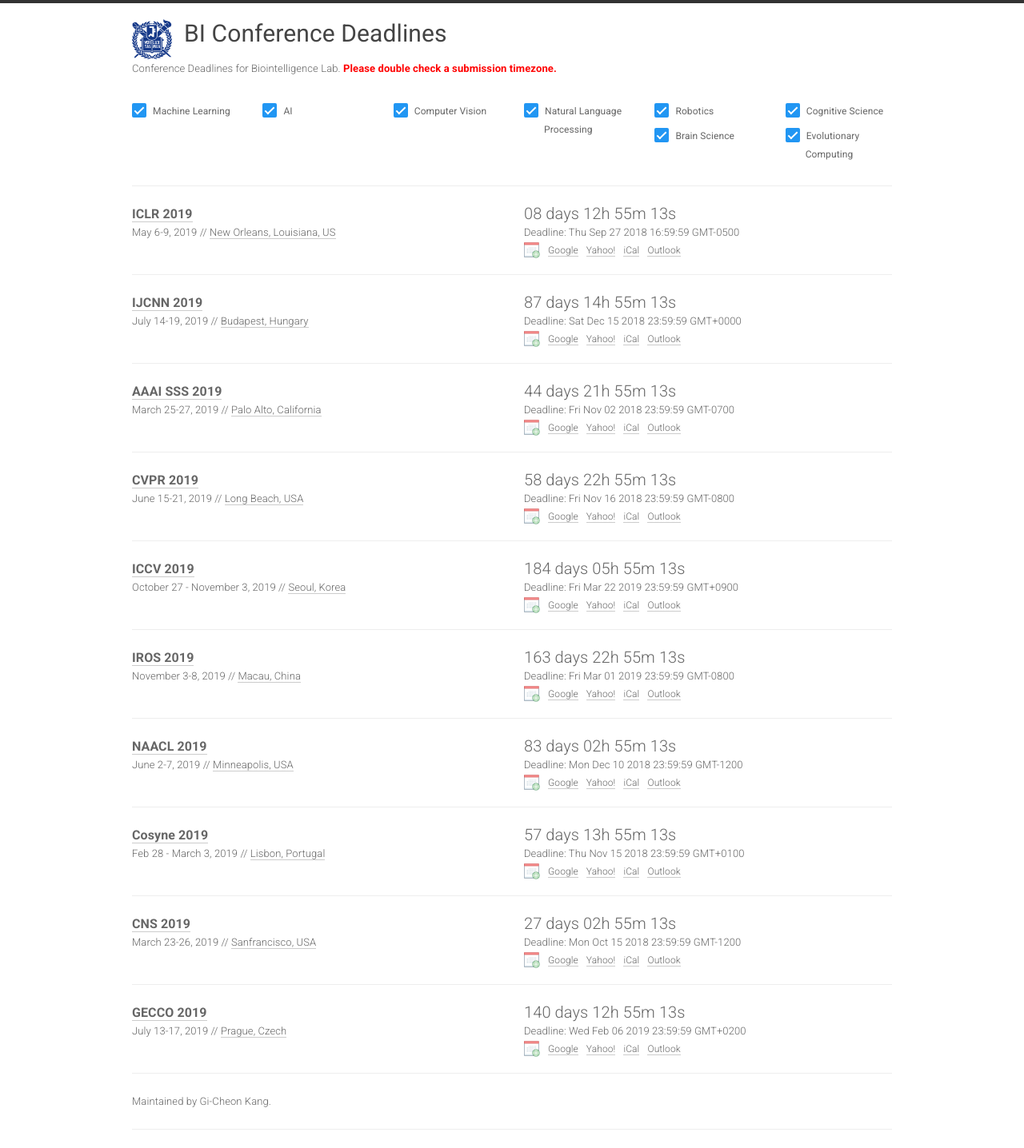
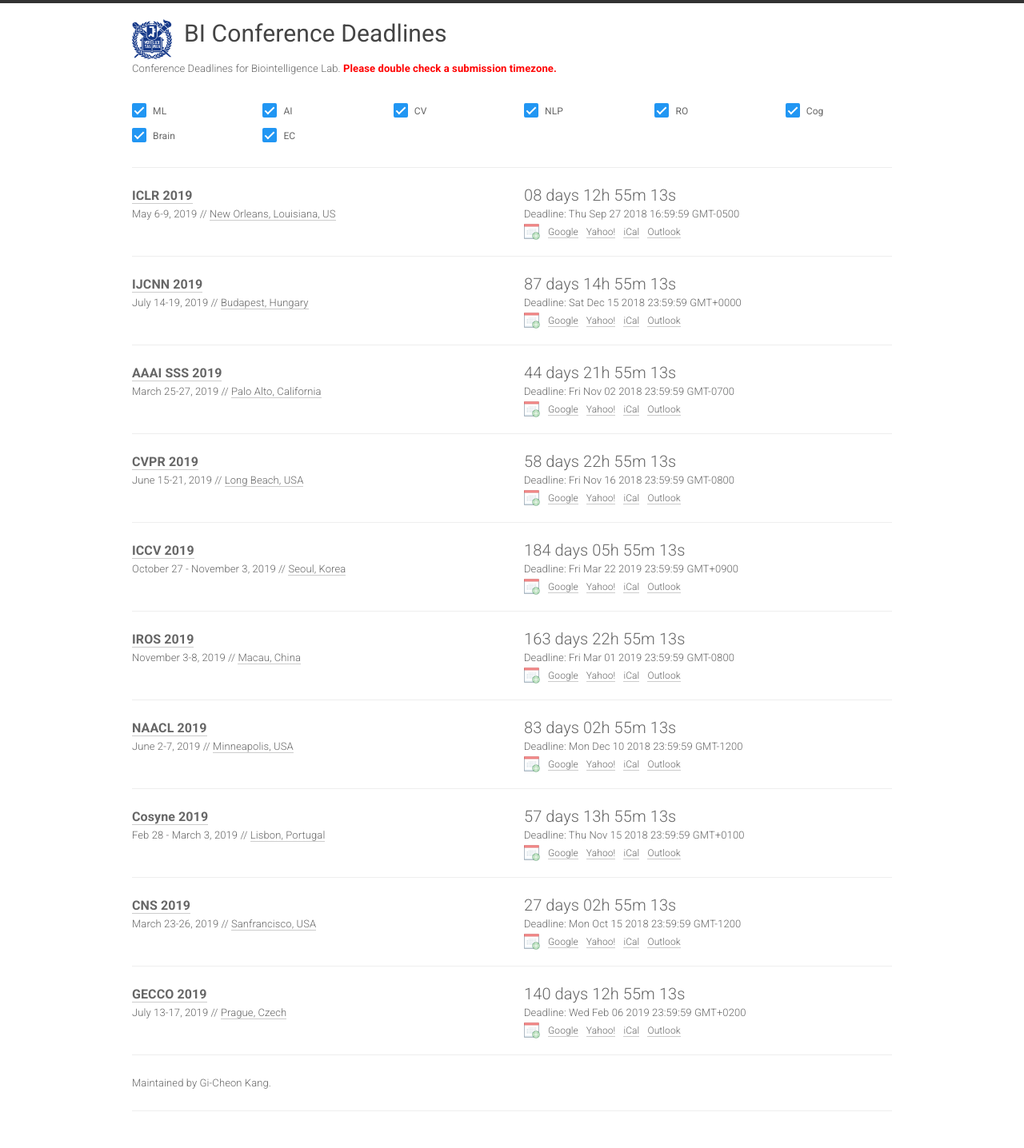
Before and after one commit to biconf/biconf.github.io, a Jekyll site: the page built from index.html, in a window 1280 px wide. Shown: the whole page at 80% size. Built offline with Jekyll 4.4.1, drawn with Linux system fonts in a browser that asks for light colours; nearby versions of some CDN libraries; after the commit the page ends 1413 px from its top, so only the background shows below that.

Commit message:
Update types.yml

```diff
--- a/_data/types.yml
+++ b/_data/types.yml
@@ -1,17 +1,17 @@
 ---
-- name: Machine Learning
+- name: ML
   sub: ML
 - name: AI
   sub: AI
-- name: Computer Vision
+- name: CV
   sub: CV
-- name: Natural Language Processing
+- name: NLP
   sub: NLP
-- name: Robotics
+- name: RO
   sub: RO
-- name: Cognitive Science
+- name: Cog
   sub: Cog
-- name: Brain Science
+- name: Brain
   sub: Brain
-- name: Evolutionary Computing
+- name: EC
   sub: EC
```
